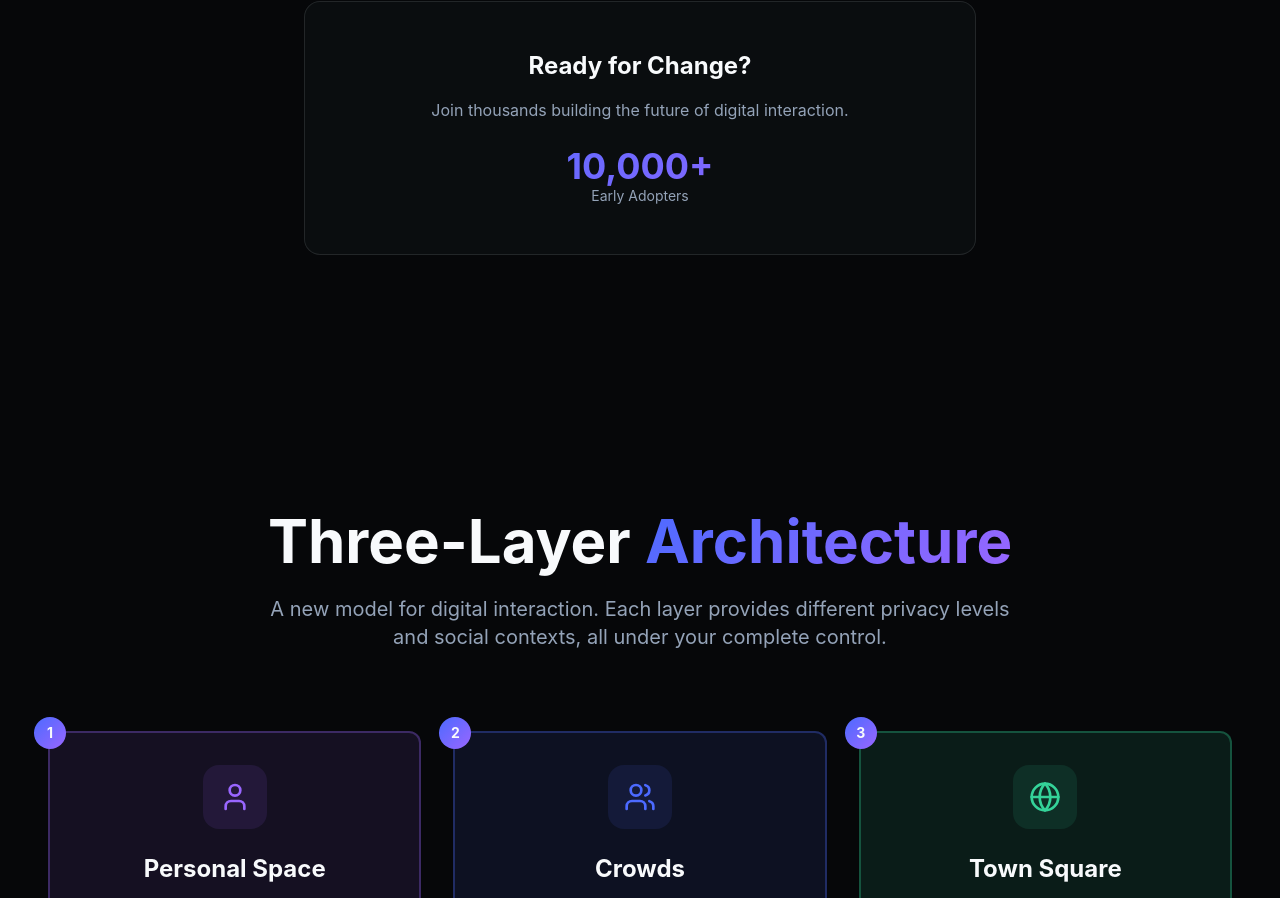
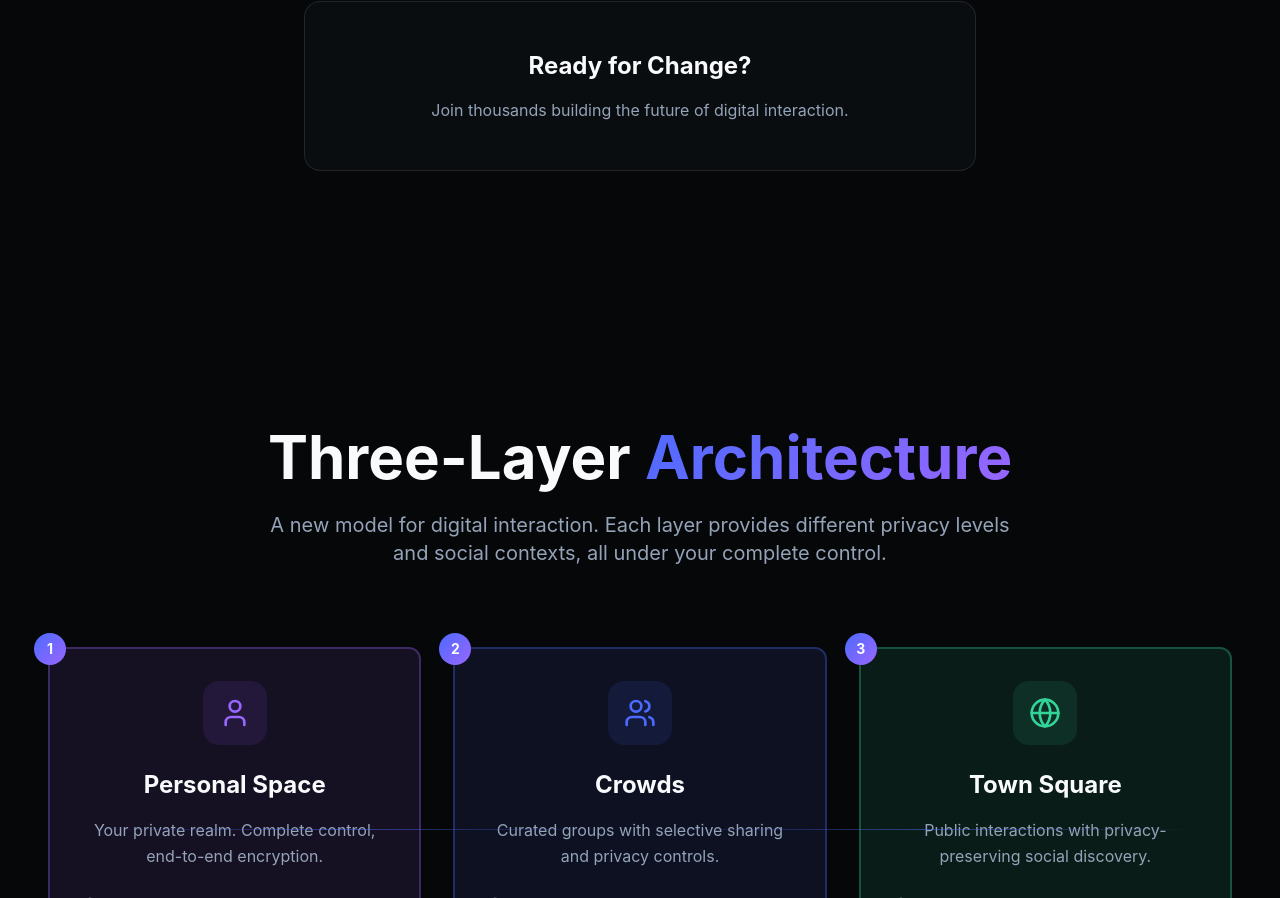
Before and after one commit to Trishul09/verioncorp, a React (Vite) app: page / in a window 1280 px wide. Shown: the part 2063-2961 px from the top of the page. Built offline with nearby package versions, Linux system fonts and the light colour scheme; the HTML template or start-up script is replaced by a standard one.

Commit message:
Remove adopter count

```diff
--- a/src/components/VisionSection.tsx
+++ b/src/components/VisionSection.tsx
@@ -99,11 +99,9 @@ export const VisionSection = () => {
         <div className="text-center mt-20">
           <div className="glass-morphism rounded-2xl p-12 max-w-2xl mx-auto">
             <h3 className="text-2xl font-bold mb-4">Ready for Change?</h3>
-            <p className="text-muted-foreground mb-6">
+            <p className="text-muted-foreground">
               Join thousands building the future of digital interaction.
             </p>
-            <div className="text-4xl font-bold text-gradient">10,000+</div>
-            <div className="text-sm text-muted-foreground">Early Adopters</div>
           </div>
         </div>
       </div>
```
